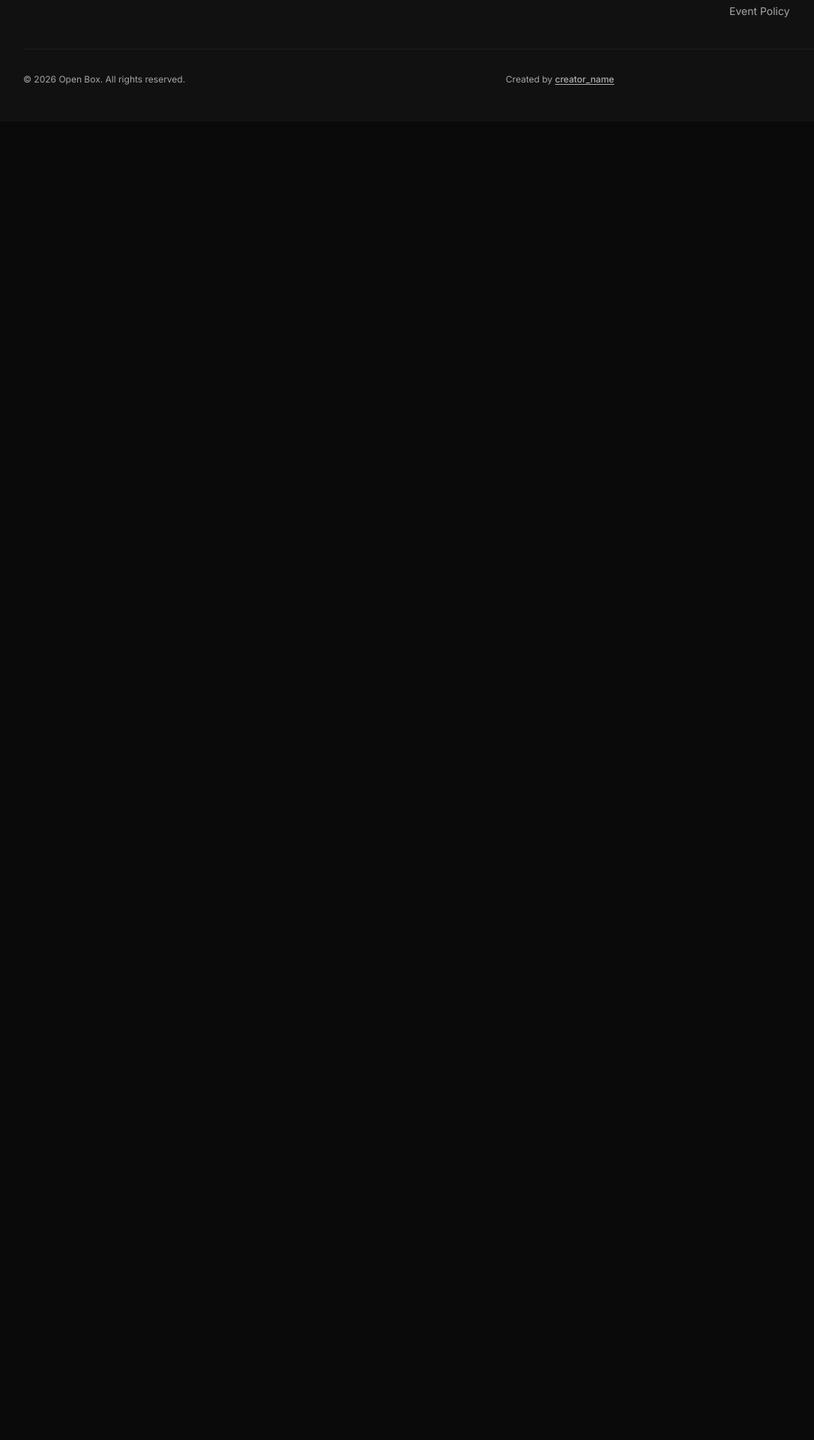
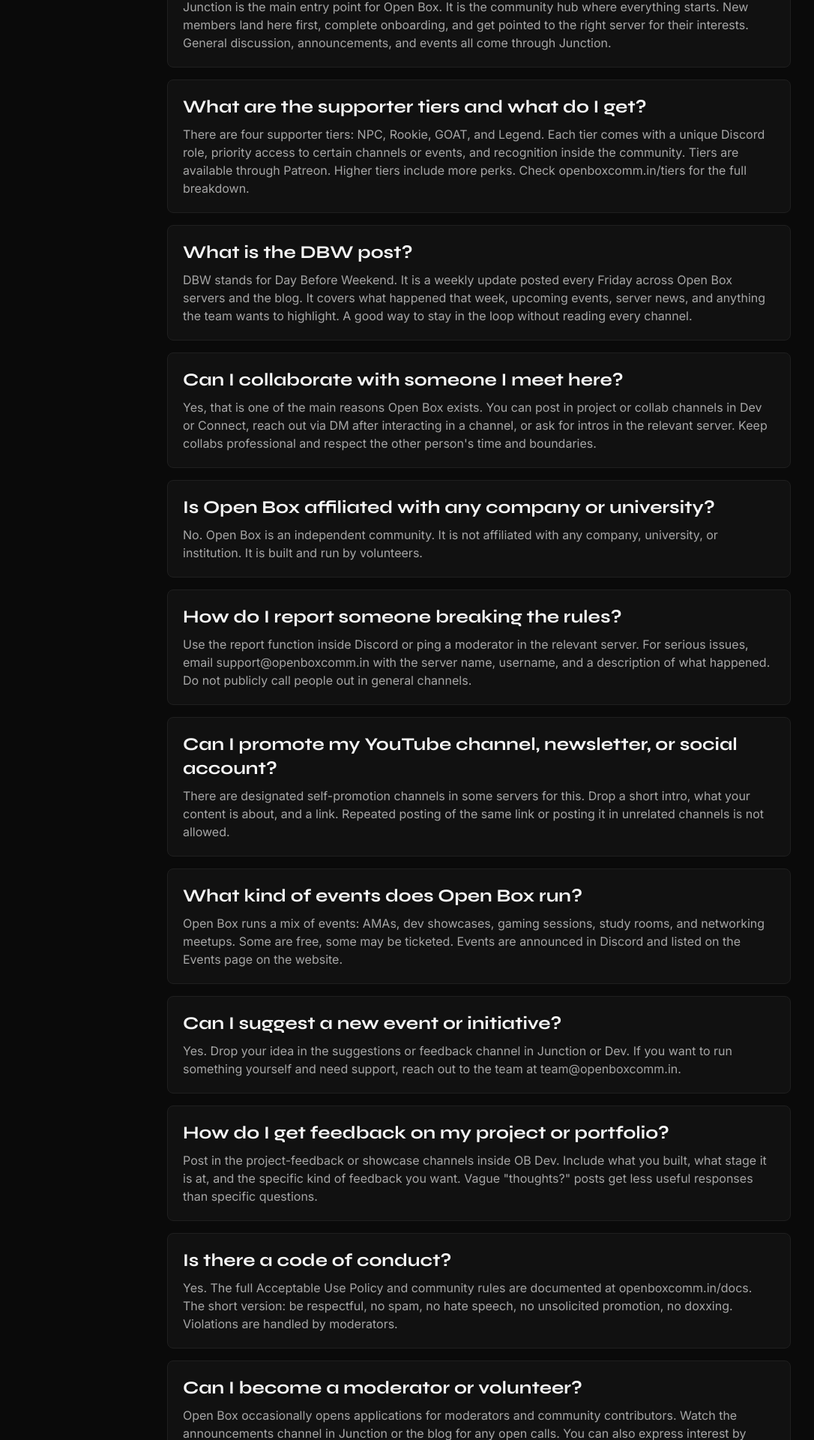
Before and after one commit to Mahi130306/OpenBoxComm, a Next.js app: page /help/faq in a window 1280 px wide. Shown: the part 2520-4440 px from the top of the page at 75% size, without its empty margins (1-1087 px from the left). Before the commit the page ends 2682 px from the top, so only its background shows below. Built offline with nearby package versions, Linux system fonts and the light colour scheme; no server answers.

Commit message:
feat: add FAQSearch component for filtering community documentation and support questions

```diff
--- a/components/FAQSearch.tsx
+++ b/components/FAQSearch.tsx
@@ -66,6 +66,114 @@
     answer: 'For general questions: hello@openboxcomm.in. For support issues: support@openboxcomm.in. For moderation appeals: appeals@openboxcomm.in. For partnerships: partnerships@openboxcomm.in.',
     tags: ['contact', 'team', 'email', 'support'],
   },
+  {
+    question: 'What is OB Dev and who is it for?',
+    answer:
+      'OB Dev is the builders server inside Open Box. It is for developers, designers, and anyone actively working on projects. You will find channels for code help, project feedback, tool discussions, and collabs. If you are building something or learning to build, this is the right place.',
+    tags: ['dev', 'developers', 'builders', 'coding', 'projects'],
+  },
+  {
+    question: 'What is OB Connect and who is it for?',
+    answer:
+      'OB Connect (formerly OB Network) is the networking-focused server. It is for professionals, freelancers, and students who want to meet people, find opportunities, and grow their network. Still taking shape but open to join.',
+    tags: ['connect', 'network', 'networking', 'professionals'],
+  },
+  {
+    question: 'What is OB Junction (Jn.)?',
+    answer:
+      'Junction is the main entry point for Open Box. It is the community hub where everything starts. New members land here first, complete onboarding, and get pointed to the right server for their interests. General discussion, announcements, and events all come through Junction.',
+    tags: ['junction', 'jn', 'entry', 'onboarding', 'main'],
+  },
+  {
+    question: 'What are the supporter tiers and what do I get?',
+    answer:
+      'There are four supporter tiers: NPC, Rookie, GOAT, and Legend. Each tier comes with a unique Discord role, priority access to certain channels or events, and recognition inside the community. Tiers are available through Patreon. Higher tiers include more perks. Check openboxcomm.in/tiers for the full breakdown.',
+    tags: ['tiers', 'npc', 'rookie', 'goat', 'legend', 'patreon', 'perks', 'supporter'],
+  },
+  {
+    question: 'What is the DBW post?',
+    answer:
+      'DBW stands for Day Before Weekend. It is a weekly update posted every Friday across Open Box servers and the blog. It covers what happened that week, upcoming events, server news, and anything the team wants to highlight. A good way to stay in the loop without reading every channel.',
+    tags: ['dbw', 'weekly', 'update', 'friday', 'news'],
+  },
+  {
+    question: 'Can I collaborate with someone I meet here?',
+    answer:
+      'Yes, that is one of the main reasons Open Box exists. You can post in project or collab channels in Dev or Connect, reach out via DM after interacting in a channel, or ask for intros in the relevant server. Keep collabs professional and respect the other person\'s time and boundaries.',
+    tags: ['collab', 'collaboration', 'team', 'dev', 'connect'],
+  },
+  {
+    question: 'Is Open Box affiliated with any company or university?',
+    answer:
+      'No. Open Box is an independent community. It is not affiliated with any company, university, or institution. It is built and run by volunteers.',
+    tags: ['affiliation', 'independent', 'company', 'university'],
+  },
+  {
+    question: 'How do I report someone breaking the rules?',
+    answer:
+      'Use the report function inside Discord or ping a moderator in the relevant server. For serious issues, email support@openboxcomm.in with the server name, username, and a description of what happened. Do not publicly call people out in general channels.',
+    tags: ['report', 'moderation', 'rules', 'violation', 'safety'],
+  },
+  {
+    question: 'Can I promote my YouTube channel, newsletter, or social account?',
+    answer:
+      'There are designated self-promotion channels in some servers for this. Drop a short intro, what your content is about, and a link. Repeated posting of the same link or posting it in unrelated channels is not allowed.',
+    tags: ['promotion', 'youtube', 'social', 'self-promotion', 'newsletter'],
+  },
+  {
+    question: 'What kind of events does Open Box run?',
+    answer:
+      'Open Box runs a mix of events: AMAs, dev showcases, gaming sessions, study rooms, and networking meetups. Some are free, some may be ticketed. Events are announced in Discord and listed on the Events page on the website.',
+    tags: ['events', 'ama', 'gaming', 'showcase', 'networking', 'study'],
+  },
+  {
+    question: 'Can I suggest a new event or initiative?',
+    answer:
+      'Yes. Drop your idea in the suggestions or feedback channel in Junction or Dev. If you want to run something yourself and need support, reach out to the team at team@openboxcomm.in.',
+    tags: ['suggest', 'events', 'initiative', 'feedback', 'ideas'],
+  },
+  {
+    question: 'How do I get feedback on my project or portfolio?',
+    answer:
+      'Post in the project-feedback or showcase channels inside OB Dev. Include what you built, what stage it is at, and the specific kind of feedback you want. Vague "thoughts?" posts get less useful responses than specific questions.',
+    tags: ['feedback', 'portfolio', 'project', 'showcase', 'dev'],
+  },
+  {
+    question: 'Is there a code of conduct?',
+    answer:
+      'Yes. The full Acceptable Use Policy and community rules are documented at openboxcomm.in/docs. The short version: be respectful, no spam, no hate speech, no unsolicited promotion, no doxxing. Violations are handled by moderators.',
+    tags: ['conduct', 'rules', 'aup', 'policy', 'moderation'],
+  },
+  {
+    question: 'Can I become a moderator or volunteer?',
+    answer:
+      'Open Box occasionally opens applications for moderators and community contributors. Watch the announcements channel in Junction or the blog for any open calls. You can also express interest by emailing team@openboxcomm.in.',
+    tags: ['moderator', 'volunteer', 'team', 'contribute', 'staff'],
+  },
+  {
+    question: 'What happens if I violate the rules?',
+    answer:
+      'Depending on the severity: a warning, a temporary mute, or a ban. Repeated minor violations escalate. Serious violations like harassment or hate speech result in an immediate ban. Appeals go to appeals@openboxcomm.in.',
+    tags: ['rules', 'violation', 'ban', 'mute', 'warning', 'moderation'],
+  },
+  {
+    question: 'Does Open Box have a privacy policy?',
+    answer:
+      'Yes. The full Privacy Policy is at openboxcomm.in/legal/privacy. Open Box does not sell your data. The site uses Supabase for backend and Vercel for hosting. Email communications are handled through Zoho Mail.',
+    tags: ['privacy', 'policy', 'data', 'legal'],
+  },
+  {
+    question: 'Is there a mobile app?',
+    answer:
+      'No dedicated mobile app. Open Box runs on Discord, which has a solid mobile app on iOS and Android. The website openboxcomm.in is fully responsive and works on mobile browsers.',
+    tags: ['mobile', 'app', 'discord', 'android', 'ios'],
+  },
+  {
+    question: 'How do I stay updated without checking Discord every day?',
+    answer:
+      'Subscribe to the DBW blog posts on openboxcomm.in for weekly recaps. Follow Open Box on Instagram or X for shorter updates. The blog covers major announcements, events, and server news.',
+    tags: ['updates', 'blog', 'dbw', 'instagram', 'twitter', 'x'],
+  },
 ]
 
 export function FAQSearch() {
```
